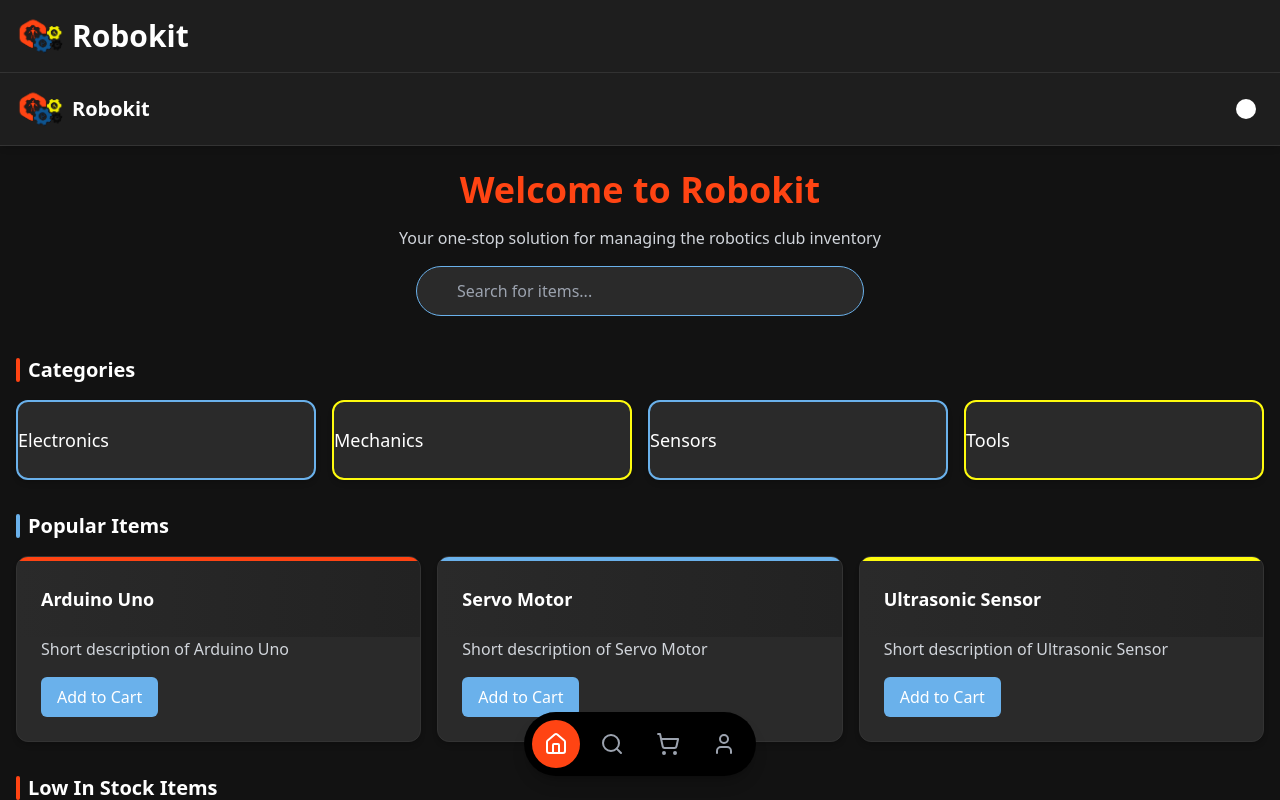
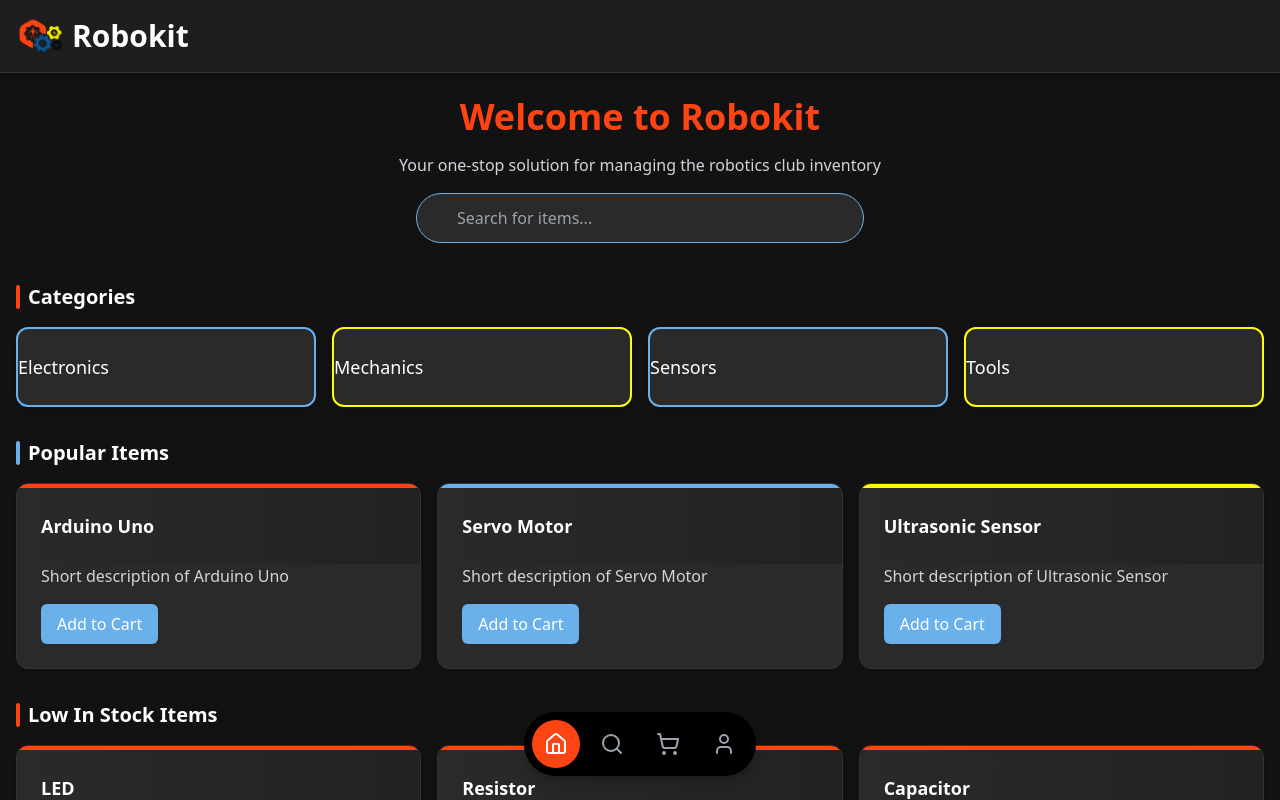
Before and after one commit to HemanthK-12/ARC-RoboKit, a SvelteKit app in the folder frontend/pwa-oauth/: page /home in a window 1280 px wide. Shown: the top 800 px of the page. Built offline with nearby package versions, Linux system fonts and the light colour scheme; a web font is replaced by a local one.

Commit message:
chore : remove hard-coded top bar whcih is now covered in +layout.svelte

```diff
--- a/frontend/pwa-oauth/src/routes/cart/+page.svelte
+++ b/frontend/pwa-oauth/src/routes/cart/+page.svelte
@@ -24,22 +24,6 @@
 </script>
 
 <div class="min-h-screen bg-[#121212]">
-  <!-- Navigation Bar -->
-  <nav class="sticky top-0 z-10 bg-[#1E1E1E] shadow-md px-4 py-3 flex justify-between items-center border-b border-[#333333]">
-    <div class="flex items-center gap-2">
-      <img
-      src="/ARC.png"
-      alt="Robokit Logo"
-      class="h-12 w-12 rounded-full object-cover"
-    />
-      <h1 class="font-bold text-xl text-white">Robokit</h1>
-    </div>
-    <div class="flex items-center gap-4">
-      <button class="p-2 rounded-full hover:bg-[#333333]">
-        <div class="h-5 w-5 bg-white rounded-full"></div>
-      </button>
-    </div>
-  </nav>
 
   <div class="container mx-auto px-4 py-6">
     <div class="flex items-center justify-between mb-6">
--- a/frontend/pwa-oauth/src/routes/home/+page.svelte
+++ b/frontend/pwa-oauth/src/routes/home/+page.svelte
@@ -6,23 +6,6 @@
   </script>
 
   <div class="min-h-screen bg-[#121212]">
-    <!-- Navigation Bar -->
-    <nav class="sticky top-0 z-10 bg-[#1E1E1E] shadow-md px-4 py-3 flex justify-between items-center border-b border-[#333333]">
-      <div class="flex items-center gap-2">
-        <img
-        src="/ARC.png"
-        alt="Robokit Logo"
-        class="h-12 w-12 rounded-full object-cover"
-      />
-        <h1 class="font-bold text-xl text-white">Robokit</h1>
-      </div>
-      <div class="flex items-center gap-4">
-        <button class="p-2 rounded-full hover:bg-[#333333]">
-          <div class="h-5 w-5 bg-white rounded-full"></div>
-        </button>
-      </div>
-    </nav>
-
     <div class="container mx-auto px-4 py-6 space-y-8">
       <!-- Hero Section -->
       <section class="text-center space-y-4 mb-10">
--- a/frontend/pwa-oauth/src/routes/profile/+page.svelte
+++ b/frontend/pwa-oauth/src/routes/profile/+page.svelte
@@ -17,22 +17,6 @@ const user = data.user;
 
 <div class="min-h-screen bg-[#121212]">
   <!-- Navigation Bar -->
-  <nav class="sticky top-0 z-10 bg-[#1E1E1E] shadow-md px-4 py-3 flex justify-between items-center border-b border-[#333333]">
-    <div class="flex items-center gap-2">
-      <img
-      src="/ARC.png"
-      alt="Robokit Logo"
-      class="h-12 w-12 rounded-full object-cover"
-    />
-      <h1 class="font-bold text-xl text-white">Robokit</h1>
-    </div>
-    <div class="flex items-center gap-4">
-      <button class="p-2 rounded-full hover:bg-[#333333]">
-        <div class="h-5 w-5 bg-white rounded-full"></div>
-      </button>
-    </div>
-  </nav>
-
   <div class="container mx-auto px-4 py-6">
     <h1 class="text-2xl font-bold text-white mb-6">Profile</h1>
 
--- a/frontend/pwa-oauth/src/routes/search/+page.svelte
+++ b/frontend/pwa-oauth/src/routes/search/+page.svelte
@@ -1,34 +1,30 @@
 <script>
+    import { goto } from "$app/navigation";
   import { onMount } from "svelte";
 
   let inventory = [];
-
+  let searchTerm = "";
+  let filteredInventory = [];
+  function navigateToItem(id)
+  {
+    goto(`/item/${id}`);
+  }
   async function fetchInventory() {
     const response = await fetch("http://localhost:5000/api/inventory");
     inventory = await response.json();
+    filteredInventory = inventory;
+    console.log(filteredInventory);
   }
+
+  // Filter inventory when search term changes
+  $: filteredInventory = inventory.filter(item =>
+    item.name.toLowerCase().includes(searchTerm.toLowerCase())
+  );
 
   onMount(fetchInventory);
 </script>
 
 <div class="min-h-screen bg-[#121212]">
-  <!-- Navigation Bar -->
-  <nav class="sticky top-0 z-10 bg-[#1E1E1E] shadow-md px-4 py-3 flex justify-between items-center border-b border-[#333333]">
-    <div class="flex items-center gap-2">
-      <img
-      src="/ARC.png"
-      alt="Robokit Logo"
-      class="h-12 w-12 rounded-full object-cover"
-    />
-      <h1 class="font-bold text-xl text-white">Robokit</h1>
-    </div>
-    <div class="flex items-center gap-4">
-      <button class="p-2 rounded-full hover:bg-[#333333]">
-        <div class="h-5 w-5 bg-white rounded-full"></div>
-      </button>
-    </div>
-  </nav>
-
   <div class="container mx-auto px-4 py-6 space-y-6">
     <div class="flex items-center justify-between">
       <h1 class="text-2xl font-bold text-white">Search Inventory</h1>
@@ -37,24 +33,26 @@
     <div class="relative">
       <input
         type="text"
+        bind:value={searchTerm}
         placeholder="Search items..."
         class="w-full pl-10 pr-4 py-3 rounded-full border border-[#6AB1EB] bg-[#2A2A2A] text-white placeholder-gray-400"
       />
       <div
-        class="absolute left-3 top-1/2 -translate-y-1/2 text-[#6AB1EB] h-5 w-5"
+        class="absolute right-3 top-1/2 -translate-y-1/2 text-[#6AB1EB] h-5 w-5"
       >
         🔍
       </div>
     </div>
+
     <div class="grid grid-cols-1 md:grid-cols-2 lg:grid-cols-3 gap-4">
-      {#each inventory as item}
+      {#each filteredInventory as item}
         <div class="bg-[#1E1E1E] p-6 rounded-xl border border-[#333333] hover:border-[#6AB1EB] transition-all duration-300 shadow-lg hover:shadow-[#6AB1EB]/10">
           <div class="flex items-start justify-between">
             <div>
               <h3 class="text-lg font-semibold text-white mb-2">{item.name}</h3>
               <div class="space-y-2">
                 <p class="text-gray-400 text-sm">Quantity: <span class="text-[#6AB1EB]">{item.quantity}</span></p>
-                {#if item.status}
+                {#if !item.isLowStock}
                   <span class="inline-block px-2 py-1 text-xs rounded-full bg-green-500/20 text-green-400">
                     Available
                   </span>
@@ -65,13 +63,12 @@
                 {/if}
               </div>
             </div>
-            <button class="p-2 hover:bg-[#333333] rounded-lg transition-colors">
+            <button class="p-2 hover:bg-[#333333] rounded-lg transition-colors" on:click={()=>navigateToItem(item.id)}>
               <span class="text-[#6AB1EB]">→</span>
             </button>
           </div>
         </div>
       {/each}
     </div>
-
   </div>
 </div>
```
